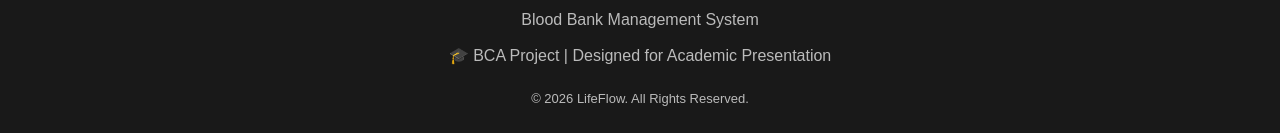
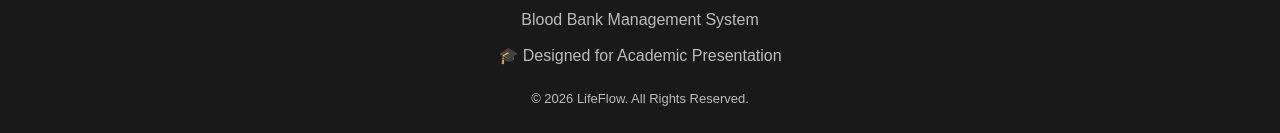
Before and after one commit to VaibhaviSrivastava26/LifeFlow-Blood-Bank, a plain HTML site: page index.html in a window 1280 px wide. Shown: the part 3795-3928 px from the top of the page. Drawn offline with Linux system fonts and the light colour scheme.

Commit message:
Update index.html

```diff
--- a/index.html
+++ b/index.html
@@ -911,7 +911,7 @@
         </p>
 
         <p style="margin-top:10px;">
-            🎓 BCA Project | Designed for Academic Presentation
+            🎓 Designed for Academic Presentation
         </p>
 
         <p style="margin-top:20px;font-size:13px;">
```
